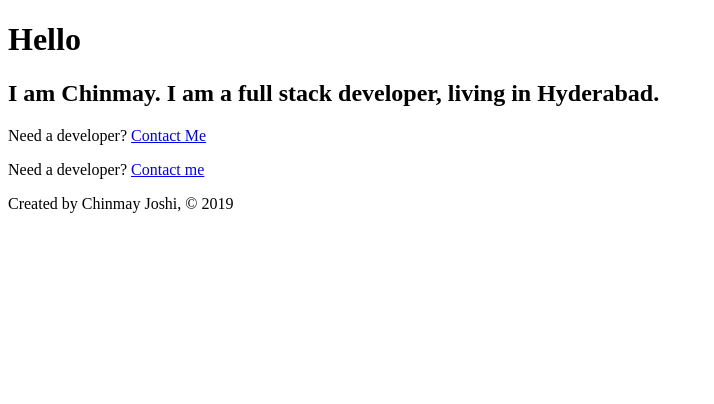
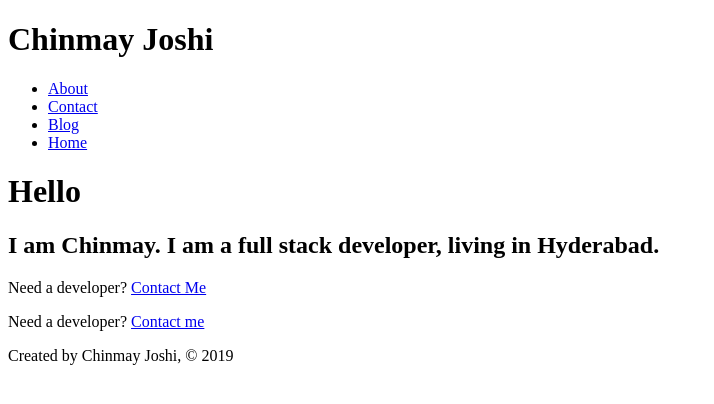
Before and after one commit to dienigma/portfolio, a Gatsby app: page / in a window 1280 px wide. Shown: the top 404 px of the page, without its empty margins (0-714 px from the left). Built offline with nearby package versions, Linux system fonts and the light colour scheme.

Commit message:
Put the header and footer into all the pages

```diff
--- a/src/components/Header.js
+++ b/src/components/Header.js
@@ -3,13 +3,25 @@
 
 const Header = () => {
   return (
-    <nav>
+    <header>
       <h1>Chinmay Joshi</h1>
-      <Link to="/about">About</Link>
-      <Link to="/contact">Contact</Link>
-      <Link to="/blog">Blog</Link>
-      <Link to="/index">Home</Link>
-    </nav>
+      <nav>
+        <ul>
+          <li>
+            <Link to="/about">About</Link>
+          </li>
+          <li>
+            <Link to="/contact">Contact</Link>
+          </li>
+          <li>
+            <Link to="/blog">Blog</Link>
+          </li>
+          <li>
+            <Link to="/">Home</Link>
+          </li>
+        </ul>
+      </nav>
+    </header>
   )
 }
 
--- a/src/pages/blog.js
+++ b/src/pages/blog.js
@@ -1,9 +1,11 @@
 import React from "react"
 import Footer from "../components/Footer"
+import Header from "../components/Header"
 
 const BlogPage = () => {
   return (
     <div>
+      <Header />
       <h1>Blog</h1>
       <p>Posts will show up here later On</p>
       <Footer />
--- a/src/pages/contact.js
+++ b/src/pages/contact.js
@@ -1,8 +1,10 @@
 import React from "react"
 import Footer from "../components/Footer"
+import Header from "../components/Header"
 const ContactPage = () => {
   return (
     <div>
+      <Header />
       <h1>Contact Me</h1>
       <p>Email: joshi.chinmay09@gmail.com</p>
       <p>Mobile No: +91 8530134149</p>
--- a/src/pages/index.js
+++ b/src/pages/index.js
@@ -1,10 +1,12 @@
 import React from "react"
 import { Link } from "gatsby"
 import Footer from "../components/Footer"
+import Header from "../components/Header"
 
 const IndexPage = () => {
   return (
     <div>
+      <Header />
       <h1>Hello</h1>
       <h2>I am Chinmay. I am a full stack developer, living in Hyderabad.</h2>
       <p>
```
